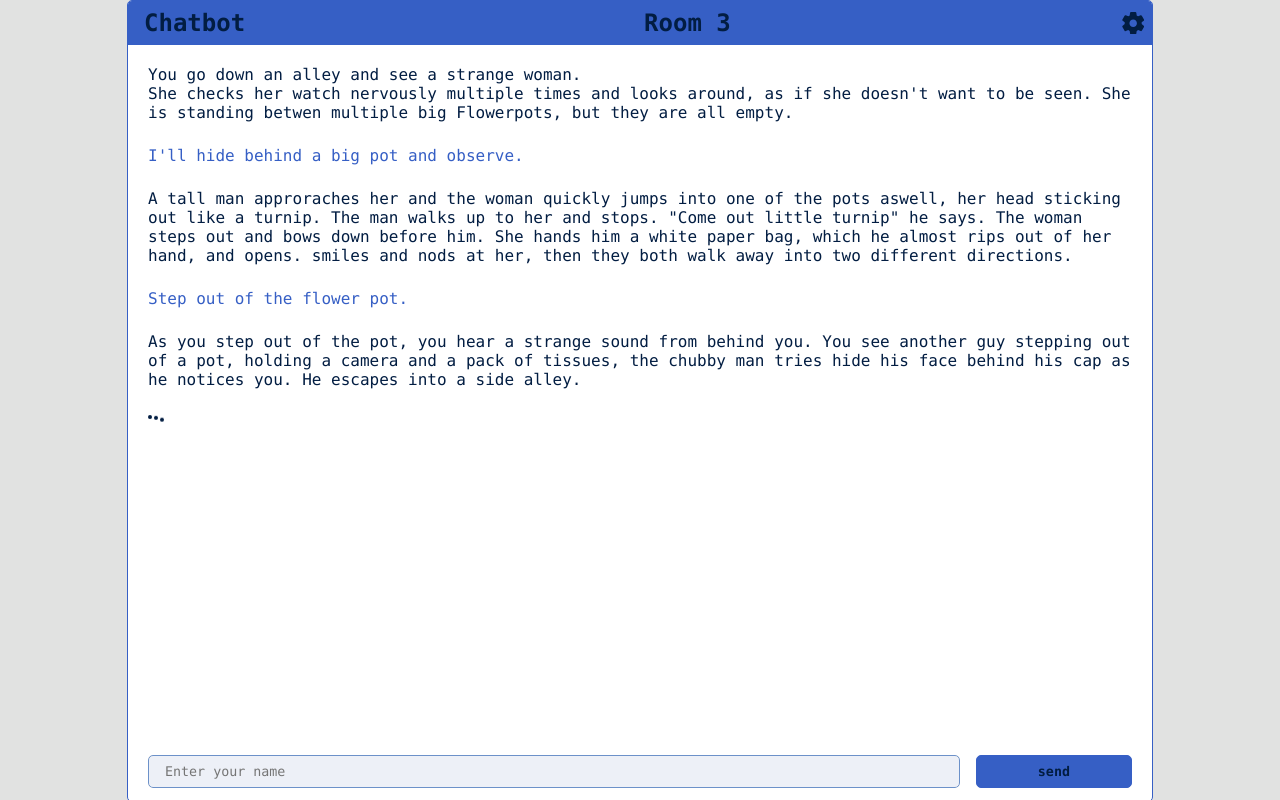
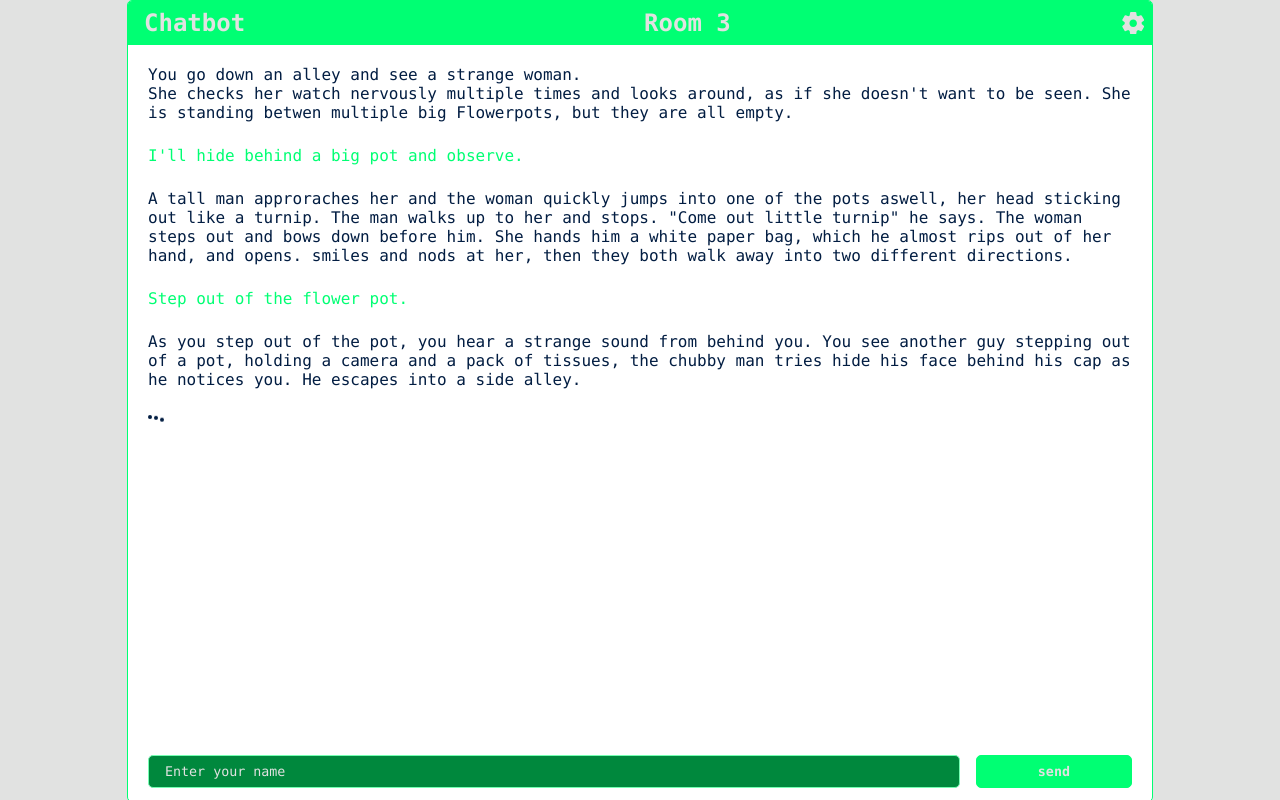
Before and after one commit to minotalen/chatbot-group, a Flask app: page / in a window 1280 px wide. Run offline with Flask 2, Linux system fonts and the light colour scheme; some libraries are stand-ins or nearby versions.

Commit message:
interface (css) prepared for different game modes

```diff
--- a/static/css/base.css
+++ b/static/css/base.css
@@ -1,7 +1,7 @@
 /*
 Basic styling for page
 Authors: Kevin Katzkowski
-Last modified: 06.06.2020
+Last modified: 17.06.2020
 */
 
 * {
@@ -41,6 +41,7 @@ ul {
   display: flex;
   justify-content: space-between;
   background-color: var(--color-primary);
+  color: var(--color-onprimary);
 }
 
 #top-bar h1 {
--- a/static/css/chat.css
+++ b/static/css/chat.css
@@ -1,7 +1,7 @@
 /*
 Main stylesheet for chat layout
 Authors: Kevin Katzkowski, mon janssen
-Last modified: 06.06.2020
+Last modified: 17.06.2020
 */
 
 #chat-container {
@@ -91,7 +91,7 @@ Last modified: 06.06.2020
   border-radius: var(--border-radius);
   border: 1px solid var(--color-message-user);
   transition: 0.2s;
-  color: var(--color-text);
+  color: var(--color-onprimary);
   font-weight: 600;
   flex-basis: calc(17.5% - 1rem);
   padding: 0.5rem 1rem;
@@ -147,7 +147,7 @@ mark {
 #suggestion-heading {
   font-size: 75%;
   font-weight: bold;
-  color: var(--color-text-placeholder);
+  color: var(--color-text); /* was color-text-placeholder */
   padding: 0 1rem;
 }
 
--- a/static/css/colors.css
+++ b/static/css/colors.css
@@ -7,6 +7,7 @@ Last modified: 20.05.2020
 :root {
   --color-primary: #365fc5;
   --color-primary-light: #6c91c9;
+  --color-onprimary: var(--color-text);
   --color-background: #E1E2E1;
   --color-surface: #edf0f7;
   --color-surface-light: rgba(255, 255, 255, 0.99);
@@ -25,6 +26,7 @@ Last modified: 20.05.2020
 [data-theme="dark"] {
   --color-primary: #9A97F3;
   --color-primary-light: #818cab;
+  --color-onprimary: var(--color-text);
   --color-background: #161625;
   --color-surface: #434370;
   --color-surface-light: #1d1d30;
@@ -37,13 +39,13 @@ Last modified: 20.05.2020
   --border-radius: 5px;
   --shadow: 0px 4px 8px #757575;
   --color-button-text: #ffffff;
-  --color-settings-btn-surface: #161625;
+  --color-settings-btn-surface: var(--color-background);
 }
 
 [data-theme="d"] {
-  --primary-color: #9A97F3;
-  --secondary-color: #818cab;
-  --font-color: #e1e1ff;
+  --color-primary: #9A97F3;
+  --color-secondary: #818cab;
+  --color-text: #e1e1ff;
   --bg-color: #161625;
   --heading-color: #818cab;
   --font-size: 100%;
@@ -51,3 +53,42 @@ Last modified: 20.05.2020
   --details-color: #818cab11;
   --color-button-text: #ffffff;
 }
+
+
+[data-mode="riddle"] {
+  /* top bar color, button background color */
+  --color-primary: rgb(0, 255, 115);
+
+  /* headlines */
+  --color-onprimary: var(--color-background);
+
+  /* no usage? */
+  --color-secondary: #123;
+
+  /* headlines, bot messages */
+  /* --color-text: #e1e1ff; */
+
+  /* background behind chat */
+  /* --color-background: var(--color-background); */
+
+  /* text field, text field selection highlighting, settings window, settings checkmark */
+  --color-surface: rgb(0, 136, 61);
+
+  /* settings entry background */
+  /* --color-surface-light: var(--color-surface-light); */
+
+  /* suggestion background */
+  /* --color-surface-dark: var(--color-surface-dark); */
+
+  /* text marker color for matching text in input field */
+  --color-primary-light: rgb(117, 255, 179);
+
+  /* Suggestion box heading + placeholder */
+  --color-text-placeholder: var(--color-onprimary);
+
+  /* user message, input text color, primary button border */
+  /* --color-message-user: var(--color-message-user); */
+
+  /* bot message */
+  /* --color-message-bot: var(--color-message-bot); */
+}
--- a/static/css/settings.css
+++ b/static/css/settings.css
@@ -13,7 +13,7 @@ svg#settings {
 }
 
 svg#settings > path {
-  fill: var(--color-text);
+  fill: var(--color-onprimary);
 }
 
 #settings-window {
--- a/static/js/client.mjs
+++ b/static/js/client.mjs
@@ -1,7 +1,7 @@
 /**
  * Client-side script to receive, send and display messages.
  * Authors: ?, Katja Schneider, Kevin Katzkowski, mon janssen, Jeffrey Pillmann
- * Last modfidied: 06.06.2020
+ * Last modified: 06.06.2020
  */
 
 import { closeSuggestions, userInput } from './suggestions.mjs';
--- a/static/js/settings.mjs
+++ b/static/js/settings.mjs
@@ -1,7 +1,7 @@
 /**
  * Settings implementation.
  * Authors: Kevin Katzkowski, mon janssen, Jeffrey Pillmann
- * Last modfidied: 25.05.2020
+ * Last modified: 25.05.2020
  */
 
 let settingsButton = document.getElementById('settings'),
--- a/static/js/suggestions.mjs
+++ b/static/js/suggestions.mjs
@@ -1,7 +1,7 @@
 /**
  * Chat input suggestion implementation.
  * Authors: Kevin Katzkowski, mon janssen, Jeffrey Pillmann
- * Last modfidied: 06.06.2020
+ * Last modified: 06.06.2020
  */
 
 import { sendButton } from './client.mjs';
--- a/templates/index.html
+++ b/templates/index.html
@@ -1,10 +1,10 @@
 <!DOCTYPE html>
-<html lang="en" data-theme="light">
+<html lang="en" data-theme="light" data-mode="riddle">
 
 <!--
   Chat interface page
   Authors: ?, Kevin Katzkowski
-  Las modified: 06.06.2020
+  Las modified: 17.06.2020
 -->
 
 <head>
@@ -37,7 +37,7 @@
 
       <!-- <img src="../static/images/settings.svg" id="settings"> -->
       <svg id="settings" viewbox="0 0 512 512">
-        <path fill="green" d="M496.659,312.107l-47.061-36.8c0.597-5.675,1.109-12.309,1.109-19.328c0-7.019-0.491-13.653-1.109-19.328l47.104-36.821
+        <path d="M496.659,312.107l-47.061-36.8c0.597-5.675,1.109-12.309,1.109-19.328c0-7.019-0.491-13.653-1.109-19.328l47.104-36.821
 			c8.747-6.912,11.136-19.179,5.568-29.397L453.331,85.76c-5.227-9.557-16.683-14.464-28.309-10.176l-55.531,22.293
 			c-10.645-7.68-21.803-14.165-33.344-19.349l-8.448-58.901C326.312,8.448,316.584,0,305.086,0h-98.133
 			c-11.499,0-21.205,8.448-22.571,19.456l-8.469,59.115c-11.179,5.035-22.165,11.435-33.28,19.349l-55.68-22.357
```
